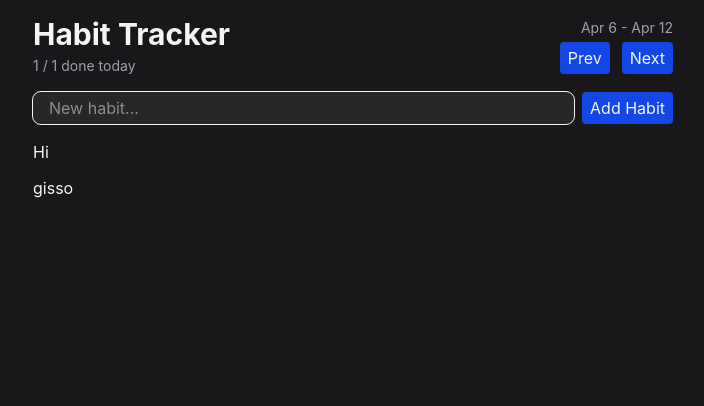
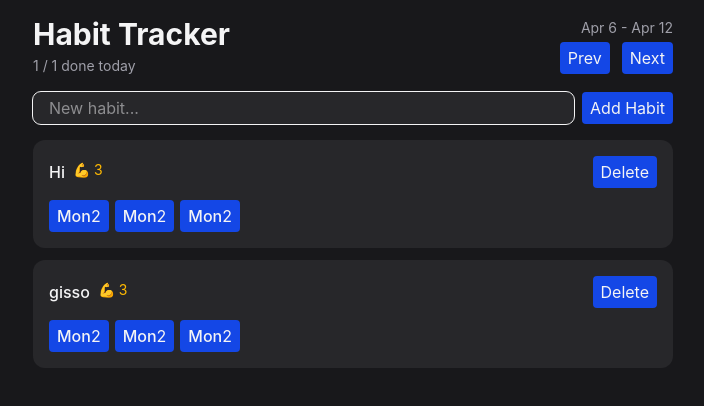
Before and after one commit to Hamm01/new-ui-integration, a React (Vite) app: page / in a window 1280 px wide. Shown: the top 406 px of the page, without its empty margins (287-991 px from the left). Built offline with nearby package versions, Linux system fonts and the light colour scheme.

Commit message:
Added the Habit item section with visible days

```diff
--- a/src/components/HabitList.tsx
+++ b/src/components/HabitList.tsx
@@ -1,3 +1,4 @@
+import { Button } from "./Buttons"
 
 
 export function HabitList() {
@@ -18,5 +19,25 @@ type HabitItemprops = {
     habit: { id: string, name: string }
 }
 function HabitItem({ habit }: HabitItemprops) {
-    return <h1>{habit.name}</h1>
+
+    const visibleDates = [new Date(), new Date(), new Date()]
+    return <div className="rounded-xl bg-zinc-800 p-4 flex flex-col gap-3" >
+        <div className="flex items-center justify-between ">
+            <div className="flex gap-2">
+                <span className="font-medium">{habit.name}</span>
+                <span className="text-sm text-amber-400">💪 3</span>
+            </div>
+            <Button>Delete</Button>
+        </div>
+        <div className="flex gap-1.5 ">
+            {visibleDates.map(date => (
+                <Button key={date.toISOString()}>
+                    <span className="font-medium">Mon</span>
+                    <span>2</span>
+                </Button>
+            ))}
+        </div>
+
+
+    </div>
 }
```
